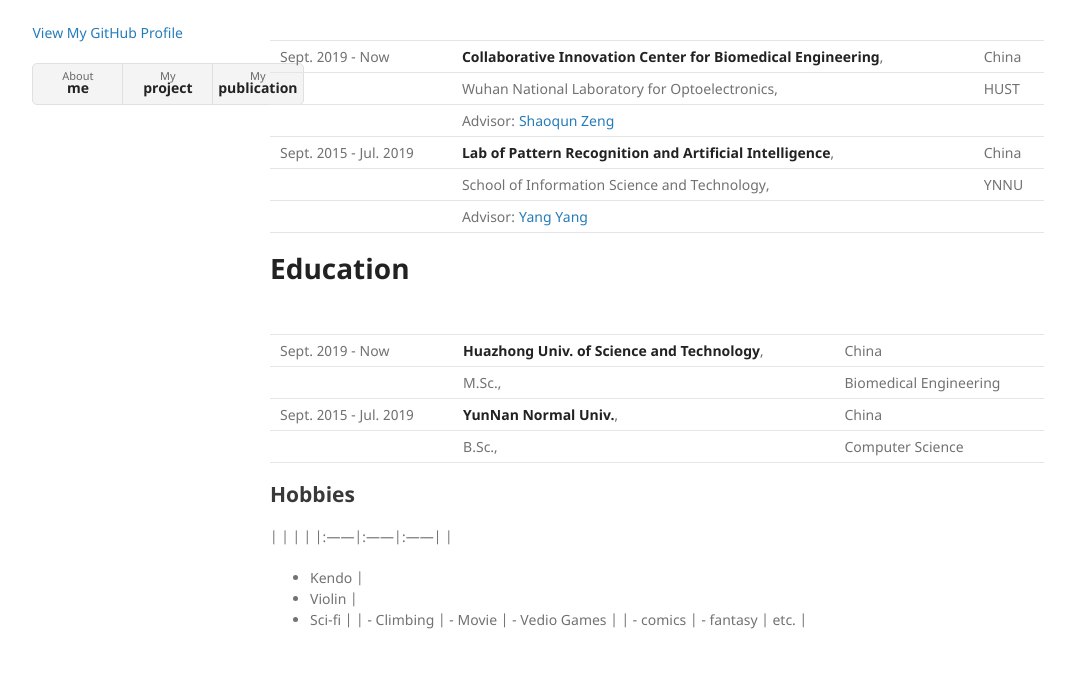
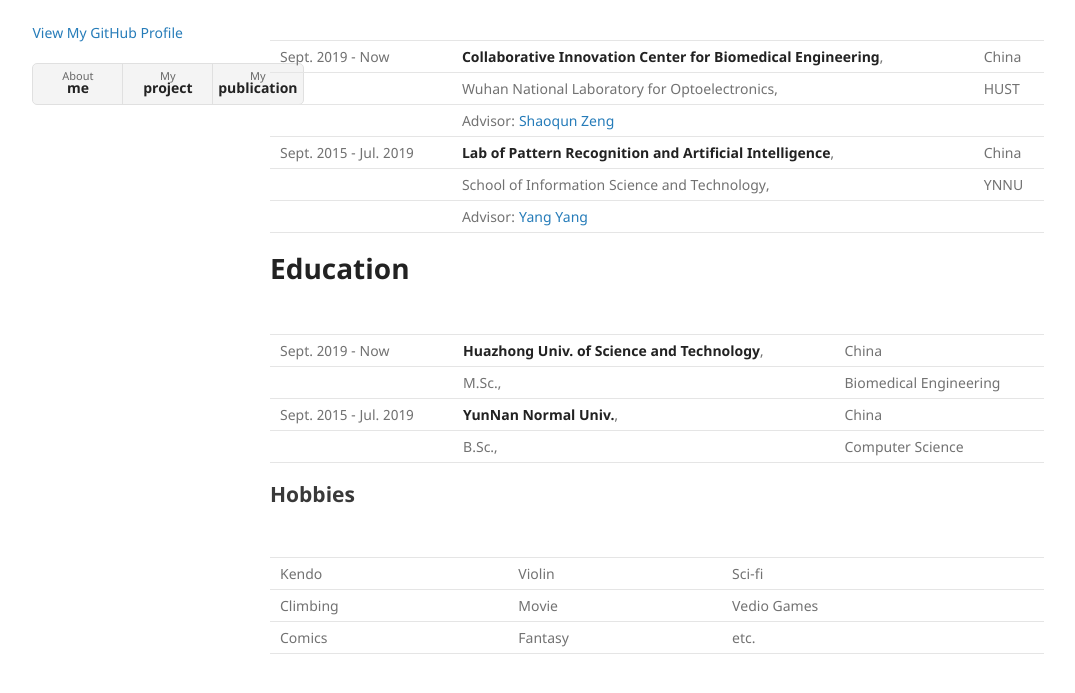
Before and after one commit to Chrisa142857/Chrisa142857.github.io, a Jekyll site: the page built from index.md, in a window 1280 px wide and 1082 px high. Shown: the part 358-1051 px from the top of the window, without its empty margins (26-1101 px from the left). Built offline with Jekyll 4.4.1, drawn with Linux system fonts in a browser that asks for light colours; our own code applies the rules of GitHub Pages for plain Markdown files.

```diff
--- a/index.md
+++ b/index.md
@@ -34,12 +34,6 @@ Recently I have submitted a preprint paper, and have been working on an on-going
 
 |         |           |   |
 |:------|:------|:------|
-|
-- Kendo
-|
-- Violin
-|
-- Sci-fi
-|
-| - Climbing | - Movie | - Vedio Games |
-| - comics | - fantasy | etc. |
+| Kendo | Violin | Sci-fi |
+| Climbing | Movie | Vedio Games |
+| Comics | Fantasy | etc. |
```
